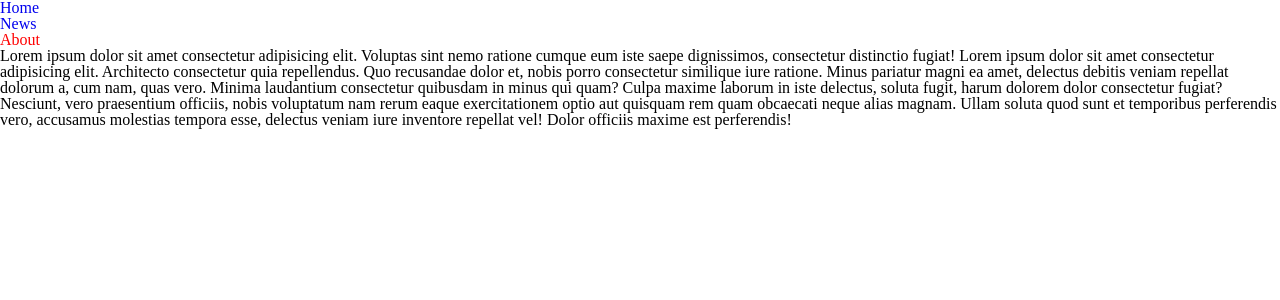
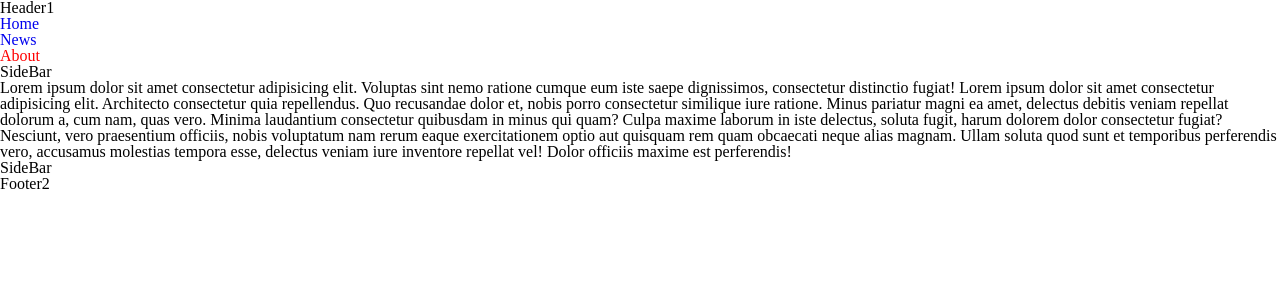
Before and after one commit to sonbui16/project-02, a React (Vite) app: page /about in a window 1280 px wide. Shown: the top 300 px of the page. Built offline with nearby package versions, Linux system fonts and the light colour scheme.

Commit message:
fix giao dienej

```diff
--- a/src/components/AppRoutes/index.jsx
+++ b/src/components/AppRoutes/index.jsx
@@ -1,18 +1,28 @@
 import { BrowserRouter as Router, Routes, Route, NavLink } from "react-router";
 
-import Navigation from "../../layouts/Navigation";
+// import Navigation from "../../layouts/Navigation";
 import Home from "../../pages/Home";
 import News from "../../pages/News";
 import About from "../../pages/About";
+import DefaultLayout from '../../layouts/DefaultLayout';
+import SidebarLayout from '../../layouts/SidebarLayout';
+
+
 
 function AppRoutes() {
   return (
     <Router>
-      <Navigation />
       <Routes>
-        <Route path="/" element={<Home />} />
-        <Route path="/news" element={<News />} />
-        <Route path="/about" element={<About />} />
+        <Route element={<DefaultLayout />}>
+          <Route index element={<Home />} />
+          <Route path="/news" element={<News />} />
+        </Route>
+
+        <Route element={<SidebarLayout />}>
+          <Route path="/about" element={<About />} />
+        </Route>
+
+
       </Routes>
     </Router>
   );
--- /dev/null
+++ b/src/layouts/DefaultLayout/components/Footer/index.jsx
@@ -0,0 +1,8 @@
+function Footer() {
+    return (
+        <footer>
+            <h1>Footer 1</h1>
+        </footer>
+    )
+}
+export default Footer
--- /dev/null
+++ b/src/layouts/DefaultLayout/index.jsx
@@ -0,0 +1,21 @@
+import { Outlet } from "react-router";
+
+import Header from '../components/Header';
+import Footer from './components/Footer';
+import Navigation from '../components/Navigation';
+
+
+
+function DefaultLayout() {
+    return (
+        <div className="">
+            <Header />
+            <Navigation />
+            <div className="">
+                <Outlet />
+            </div>
+            <Footer />
+        </div>
+    )
+}
+export default DefaultLayout
--- /dev/null
+++ b/src/layouts/SidebarLayout/components/Footer/index.jsx
@@ -0,0 +1,8 @@
+function Footer() {
+    return (
+        <footer>
+            <h1>Footer2</h1>
+        </footer>
+    )
+}
+export default Footer
--- /dev/null
+++ b/src/layouts/SidebarLayout/components/Sidebar/index.jsx
@@ -0,0 +1,4 @@
+function SideBar() {
+    return <h1>SideBar</h1>
+}
+export default SideBar
--- /dev/null
+++ b/src/layouts/SidebarLayout/index.jsx
@@ -0,0 +1,28 @@
+import { Outlet } from "react-router";
+
+import Header from '../components/Header';
+import Footer from './components/Footer';
+import Sidebar from './components/Sidebar';
+import Navigation from '../components/Navigation';
+
+
+
+
+function SidebarLayout() {
+    return (
+        <div className="">
+            <Header />
+            <Navigation></Navigation>
+            <div className="container">
+                <Sidebar />
+                <div className="content">
+                    <Outlet />
+                </div>
+                <Sidebar />
+            </div>
+            <Footer />
+        </div>
+
+    )
+}
+export default SidebarLayout
--- /dev/null
+++ b/src/layouts/components/Header/index.jsx
@@ -0,0 +1,8 @@
+function Header() {
+    return (
+        <header>
+            <h1>Header1</h1>
+        </header>
+    )
+}
+export default Header
```
Also changed, not shown: src/layouts/components/Navigation/Navigation.module.css (renamed from src/layouts/Navigation/Navigation.module.css), src/layouts/components/Navigation/index.jsx (renamed from src/layouts/Navigation/index.jsx).
